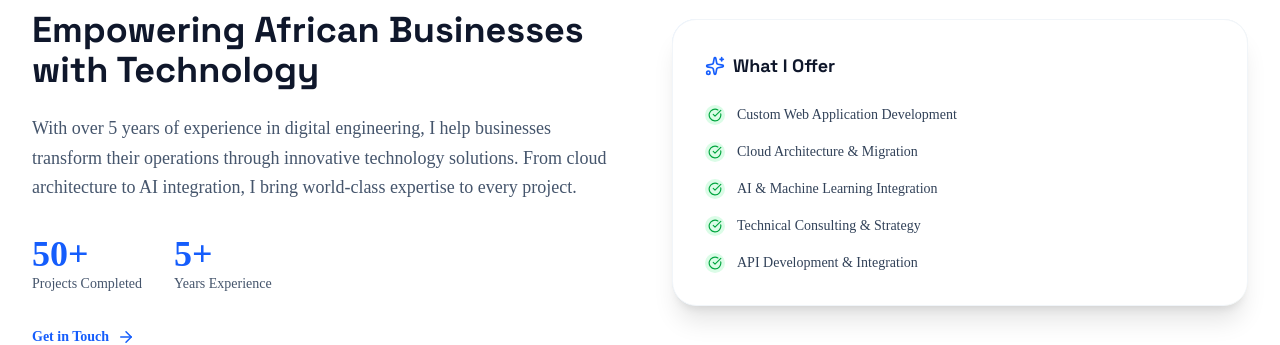
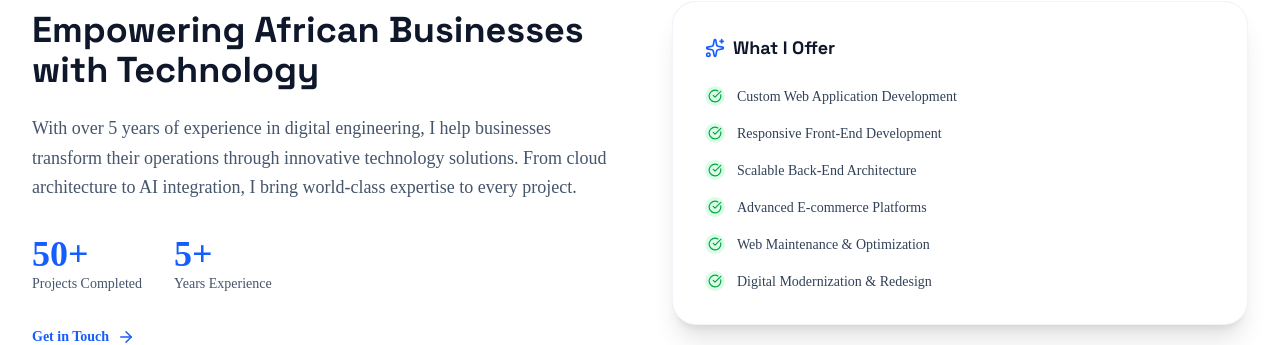
Before and after one commit to Alexis-Mupole/portfolio, a React (Vite) app: page / in a window 1280 px wide. Shown: the part 1760-2105 px from the top of the page. Built offline with nearby package versions, Linux system fonts and the light colour scheme.

Commit message:
Update translations.ts

```diff
--- a/translations.ts
+++ b/translations.ts
@@ -59,10 +59,11 @@ export const translations = {
       whatIOfferTitle: 'Ce que j\'offre',
       whatIOffer: [
         'Développement d\'Applications Web Sur Mesure',
-        'Architecture Cloud & Migration',
-        'Intégration IA & Machine Learning',
-        'Conseil Technique & Stratégie',
-        'Développement & Intégration d\'API'
+        'Développement Front-End Réactif',
+        'Architecture Back-End Scalable',
+        'Plateformes E-commerce Avancées',
+        'Maintenance & Optimisation Web',
+        'Refonte & Modernisation Digitale'
       ]
     },
     services: {
@@ -281,11 +282,12 @@ export const translations = {
       stats: { projects: 'Projects Completed', experience: 'Years Experience', projectsNum: '50+', experienceNum: '5+' },
       whatIOfferTitle: 'What I Offer',
       whatIOffer: [
-        'Custom Web Application Development',
-        'Cloud Architecture & Migration',
-        'AI & Machine Learning Integration',
-        'Technical Consulting & Strategy',
-        'API Development & Integration'
+       'Custom Web Application Development',
+        'Responsive Front-End Development',
+        'Scalable Back-End Architecture',
+        'Advanced E-commerce Platforms',
+        'Web Maintenance & Optimization',
+        'Digital Modernization & Redesign'
       ],
       viewAllProjects: 'View All Projects'
     },
@@ -505,11 +507,12 @@ export const translations = {
       stats: { projects: 'Miradi Iliyokamilika', experience: 'Miaka ya U pengalaman', projectsNum: '50+', experienceNum: '5+' },
       whatIOfferTitle: 'Ninachokutoa',
       whatIOffer: [
-        'Uendelezaji wa Programu za Wavuti',
-        'Miundombinu ya Wingu & Migration',
-        'Uunganisho wa AI & Machine Learning',
-        'Ushauri wa Kiufundi & Mkakati',
-        'Uendelezaji & Uunganisho wa API'
+         'Uundaji wa Programu za Wavuti Maalum',
+        'Uundaji wa Muonekano wa Wavuti Unaovutia (Front-End)',
+        'Muundo wa Mifumo ya Ndani Inayoweza Kukua (Back-End)',
+        'Mifumo ya Juu ya Biashara Mtandaoni (E-commerce)',
+        'Ukarabati na Uboreshaji wa Tovuti',
+        'Uboreshaji wa Kidijitali na Usanifu Upya'
       ]
     },
     services: {
```
